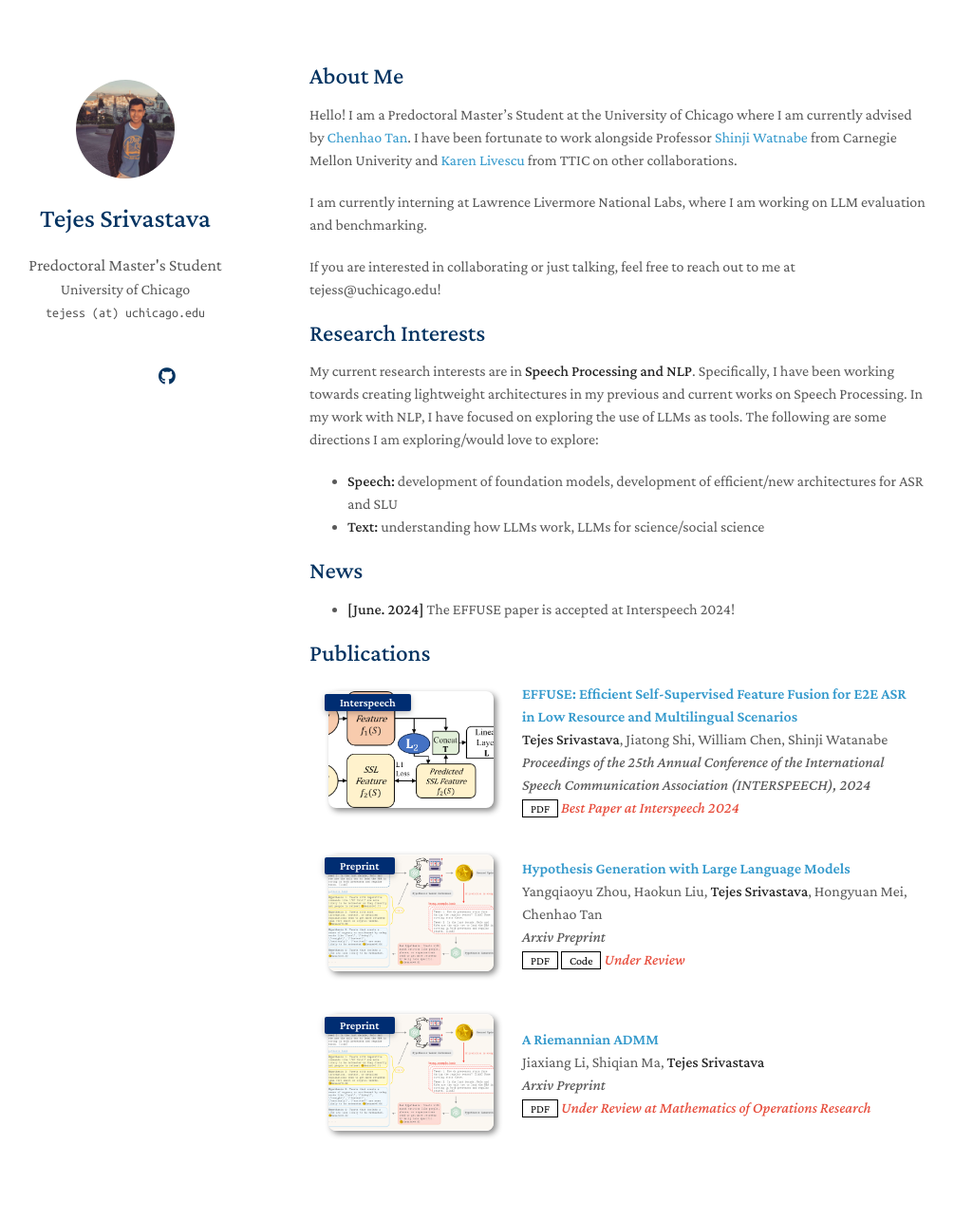
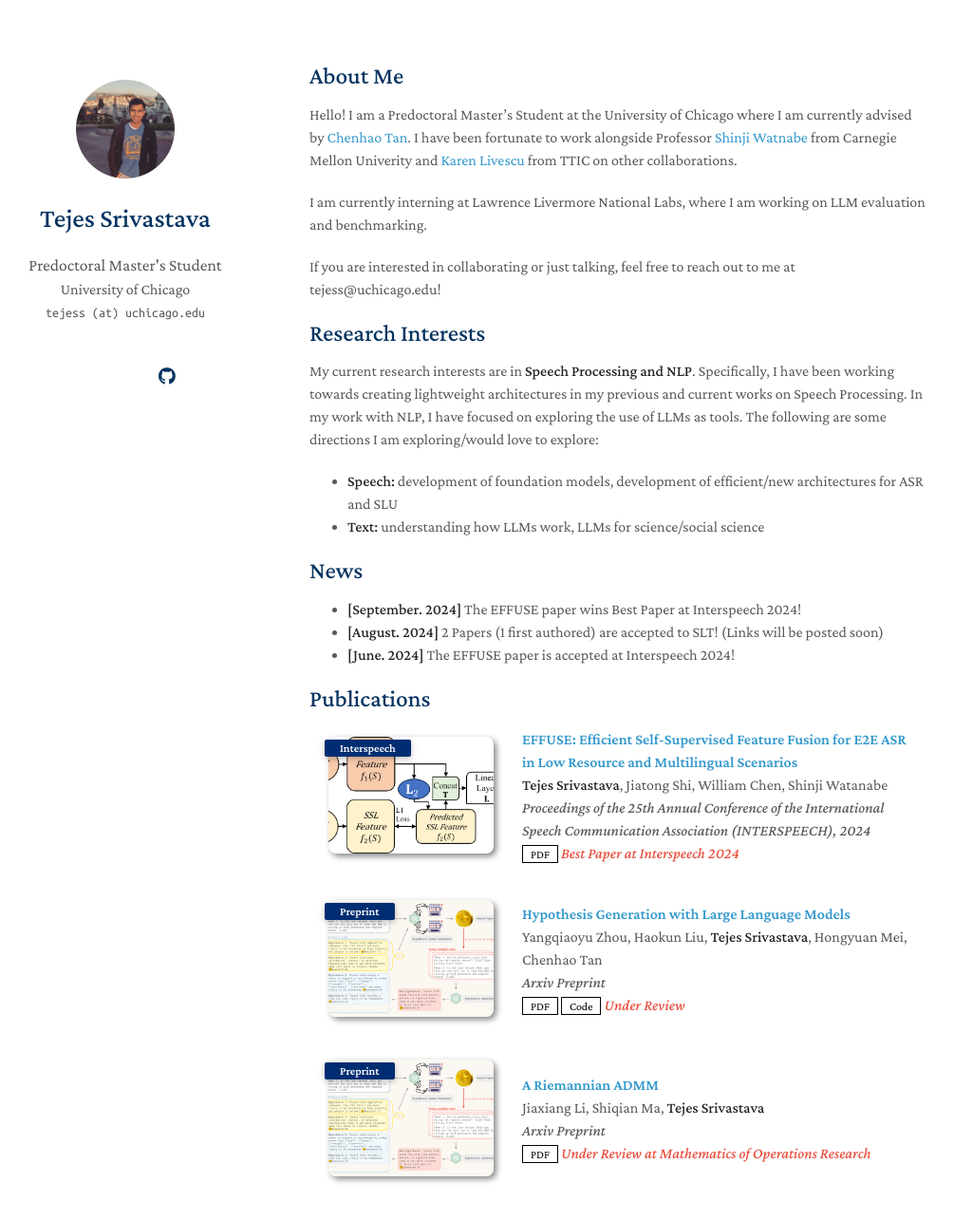
Before and after one commit to tejess/tejess.github.io, a Jekyll site: the page built from index.md, in a window 1280 px wide and 1373 px high. Shown: the top 1285 px of the window at 95% size, without its empty margins (144-1149 px from the left). Built offline with Jekyll 4.4.1, drawn with Linux system fonts in a browser that asks for light colours; a style sheet for code colours, icons or effects is not loaded; our own code applies the rules of GitHub Pages for plain Markdown files.

Commit message:
Update index.md

```diff
--- a/index.md
+++ b/index.md
@@ -17,7 +17,8 @@ My current research interests are in **Speech Processing and NLP**. Specifically
 - **Text:** understanding how LLMs work, LLMs for science/social science
 
 ## News
-
+- **[September. 2024]** The EFFUSE paper wins Best Paper at Interspeech 2024!
+- **[August. 2024]** 2 Papers (1 first authored) are accepted to SLT! (Links will be posted soon)
 - **[June. 2024]** The EFFUSE paper is accepted at Interspeech 2024!
 
 {% include_relative _includes/publications.md %}
```
